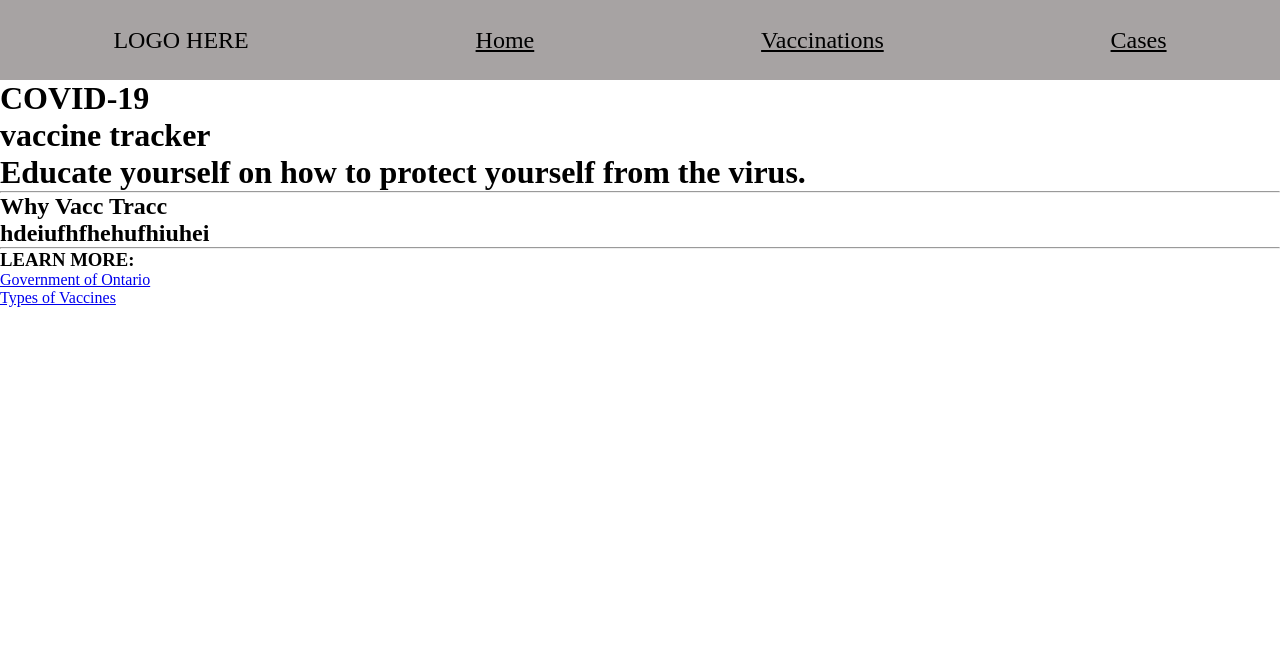
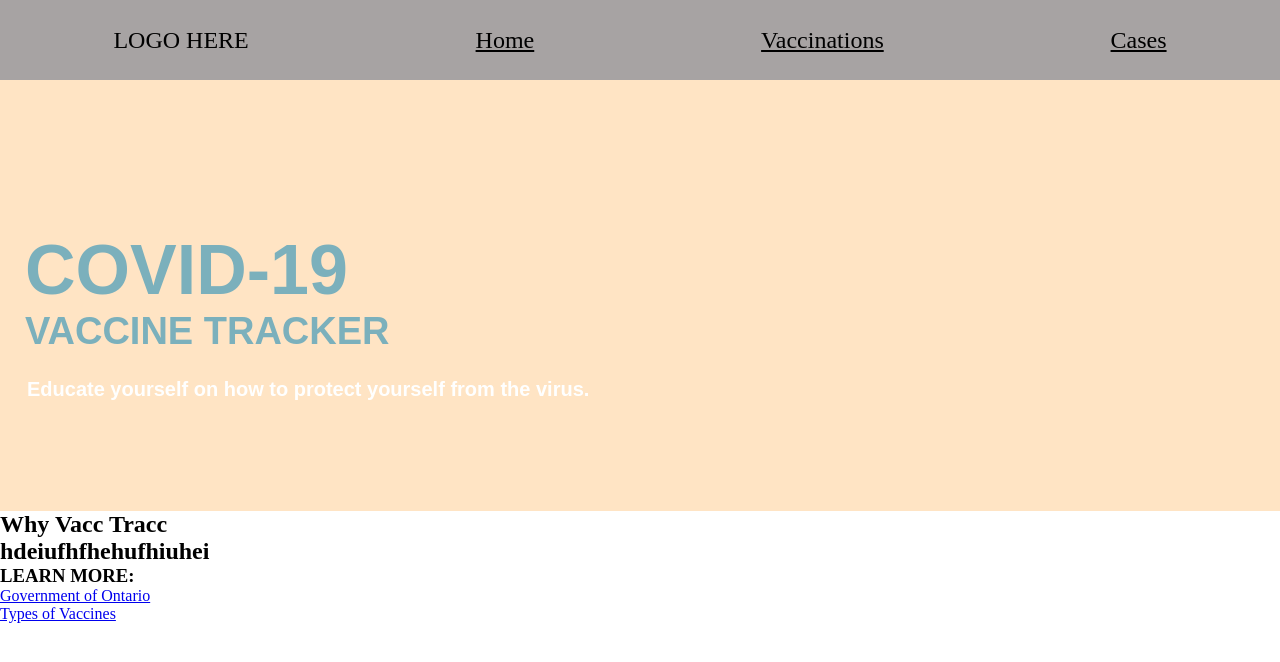
Before and after one commit to tansonlee/delta-hacks, a React (Create React App) app: page / in a window 1280 px wide. Shown: the top 662 px of the page. Built offline with nearby package versions, Linux system fonts and the light colour scheme.

Commit message:
home page

```diff
--- a/src/Pages/HomePage/HomePage.css
+++ b/src/Pages/HomePage/HomePage.css
@@ -1,3 +1,35 @@
+
+.intro-block{
+    background-color: bisque;
+}
+
+.title{
+    color: #7bb0bc;
+    font-family: Arial, Helvetica, sans-serif;
+    font-size: 70px;
+    text-align: left;
+    padding-top: 150px;
+    padding-left: 25px;
+}
+
+.heading{
+    color: #7bb0bc;
+    font-family: Arial, Helvetica, sans-serif;
+    font-size: 38px;
+    text-align: left;
+    padding-left: 25px;
+}
+
+.subtitle{
+    color: white;
+    font-family: Arial, Helvetica, sans-serif;
+    font-size: 20px;
+    padding-top: 25px;
+    padding-left: 27px;
+    padding-bottom: 110px;
+}
+
+
 .link{
     display:flex;
     flex-direction: column;
--- a/src/Pages/HomePage/HomePage.js
+++ b/src/Pages/HomePage/HomePage.js
@@ -6,17 +6,17 @@ function HomePage() {
 		<>
 			<div className="intro-block">
 				<h1 className="title">COVID-19</h1>
-				<h1 className="title">vaccine tracker</h1>
+				<h1 className="heading">VACCINE TRACKER</h1>
 				<h1 className="subtitle">Educate yourself on how to protect yourself from the virus.</h1>
 			</div>
-			<hr />
+
 			<div className="about-block">
 				<h2 className="about">Why Vacc Tracc</h2>
 				<h2 className="about-text">hdeiufhfhehufhiuhei</h2>
 			</div>
-			<hr />
+
 			<div className="learn-block">
-				<h3 className="learn-more">LEARN MORE:</h3>
+				<h3 className="learnmore">LEARN MORE:</h3>
 
 				<div className="link">
 					<a href="https://www.ontario.ca/page/government/"> Government of Ontario </a>
```
